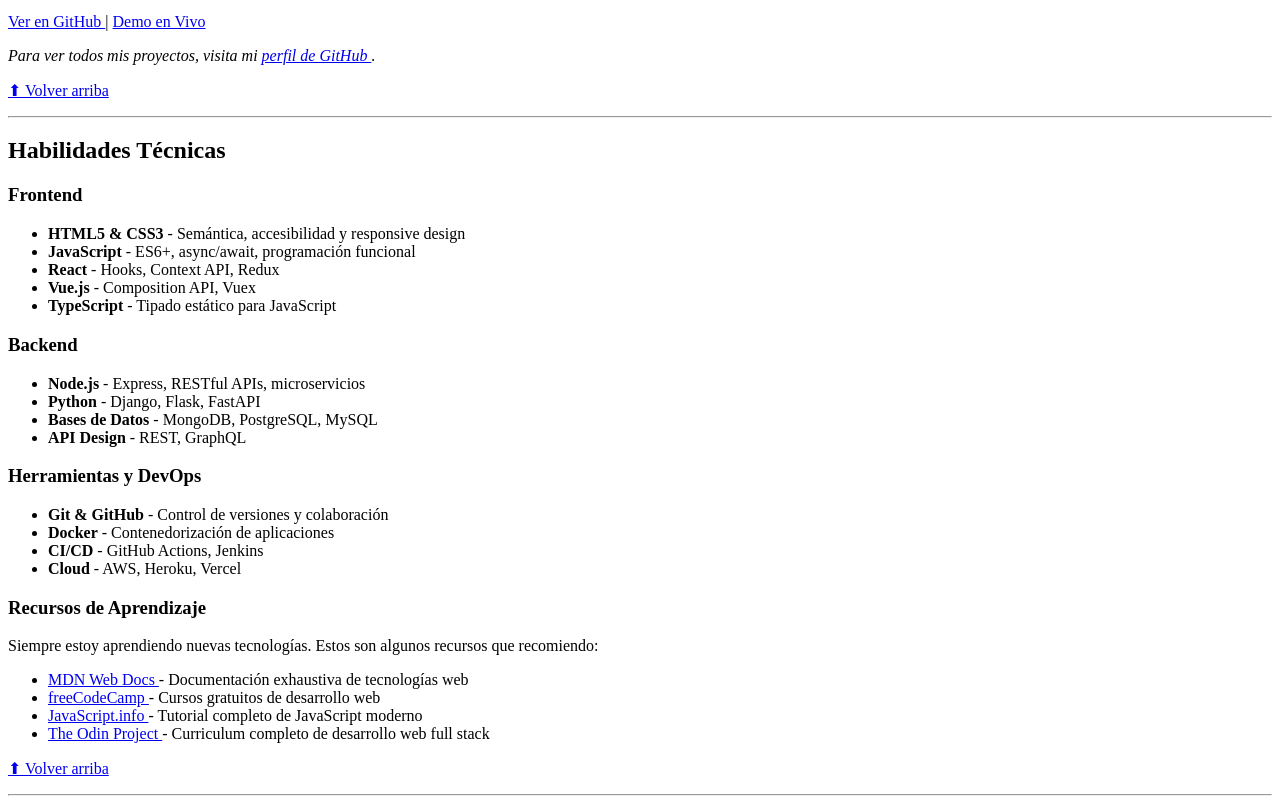
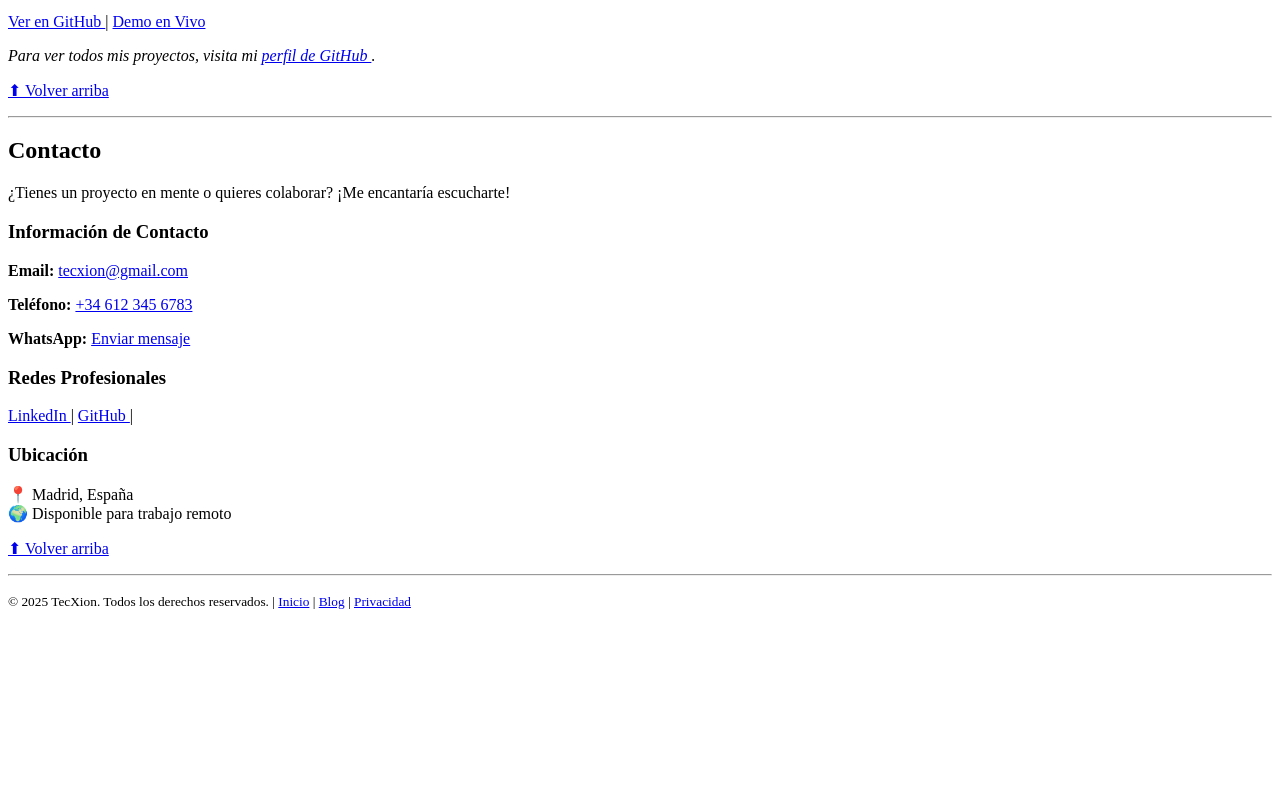
Before and after one commit to tecxion/Curso-html-css, a plain HTML site: page dia-03/ejercicio3.html in a window 1280 px wide. Shown: the part 881-1681 px from the top of the page. After the commit the page ends 1507 px from the top, so only its background shows below. Drawn offline with Linux system fonts and the light colour scheme.

Commit message:
modificado dia 3

```diff
--- a/dia-03/ejercicio3.html
+++ b/dia-03/ejercicio3.html
@@ -19,7 +19,6 @@
         <nav>
             <a href="#sobre-mi" title="Conoce más sobre mí">Sobre Mí</a> |
             <a href="#proyectos" title="Ve mis proyectos">Proyectos</a> |
-            <a href="#habilidades" title="Mis habilidades técnicas">Habilidades</a> |
             <a href="#contacto" title="Contáctame">Contacto</a>
         </nav>
     </header>
@@ -138,71 +137,6 @@
 
         <hr>
 
-        <!-- Sección: Habilidades -->
-        <section id="habilidades">
-            <h2>Habilidades Técnicas</h2>
-
-            <h3>Frontend</h3>
-            <ul>
-                <li><strong>HTML5 & CSS3</strong> - Semántica, accesibilidad y responsive design</li>
-                <li><strong>JavaScript</strong> - ES6+, async/await, programación funcional</li>
-                <li><strong>React</strong> - Hooks, Context API, Redux</li>
-                <li><strong>Vue.js</strong> - Composition API, Vuex</li>
-                <li><strong>TypeScript</strong> - Tipado estático para JavaScript</li>
-            </ul>
-
-            <h3>Backend</h3>
-            <ul>
-                <li><strong>Node.js</strong> - Express, RESTful APIs, microservicios</li>
-                <li><strong>Python</strong> - Django, Flask, FastAPI</li>
-                <li><strong>Bases de Datos</strong> - MongoDB, PostgreSQL, MySQL</li>
-                <li><strong>API Design</strong> - REST, GraphQL</li>
-            </ul>
-
-            <h3>Herramientas y DevOps</h3>
-            <ul>
-                <li><strong>Git & GitHub</strong> - Control de versiones y colaboración</li>
-                <li><strong>Docker</strong> - Contenedorización de aplicaciones</li>
-                <li><strong>CI/CD</strong> - GitHub Actions, Jenkins</li>
-                <li><strong>Cloud</strong> - AWS, Heroku, Vercel</li>
-            </ul>
-
-            <h3>Recursos de Aprendizaje</h3>
-            <p>
-                Siempre estoy aprendiendo nuevas tecnologías. Estos son algunos recursos
-                que recomiendo:
-            </p>
-            <ul>
-                <li>
-                    <a href="https://developer.mozilla.org/es/" target="_blank" rel="noopener noreferrer"
-                        title="Documentación web de Mozilla">
-                        MDN Web Docs
-                    </a> - Documentación exhaustiva de tecnologías web
-                </li>
-                <li>
-                    <a href="https://www.freecodecamp.org/" target="_blank" rel="noopener noreferrer"
-                        title="Aprende a programar gratis">
-                        freeCodeCamp
-                    </a> - Cursos gratuitos de desarrollo web
-                </li>
-                <li>
-                    <a href="https://javascript.info/" target="_blank" rel="noopener noreferrer"
-                        title="Tutorial moderno de JavaScript">
-                        JavaScript.info
-                    </a> - Tutorial completo de JavaScript moderno
-                </li>
-                <li>
-                    <a href="https://www.theodinproject.com/" target="_blank" rel="noopener noreferrer"
-                        title="Curriculum completo de desarrollo web">
-                        The Odin Project
-                    </a> - Curriculum completo de desarrollo web full stack
-                </li>
-            </ul>
-
-            <p><a href="#" title="Volver arriba">⬆ Volver arriba</a></p>
-        </section>
-
-        <hr>
 
         <!-- Sección: Contacto -->
         <section id="contacto">
@@ -239,7 +173,7 @@
 
             <h3>Redes Profesionales</h3>
             <p>
-                <a href="https://linkedin.com/in/carlosruiz" target="_blank" rel="noopener noreferrer" title="LinkedIn">
+                <a href="https://linkedin.com/in/tecxion" target="_blank" rel="noopener noreferrer" title="LinkedIn">
                     LinkedIn
                 </a> |
                 <a href="https://github.com/tecxion" target="_blank" rel="noopener noreferrer" title="GitHub">
```
Also changed, not shown: dia-03/ejercicio2.html (+18 -22 lines), 1 other file.
